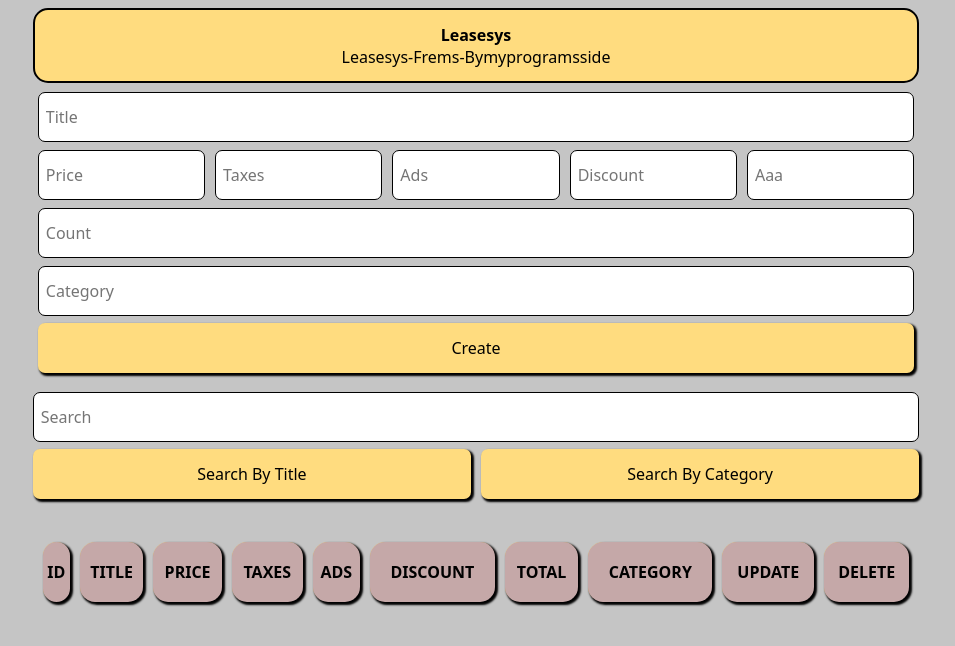
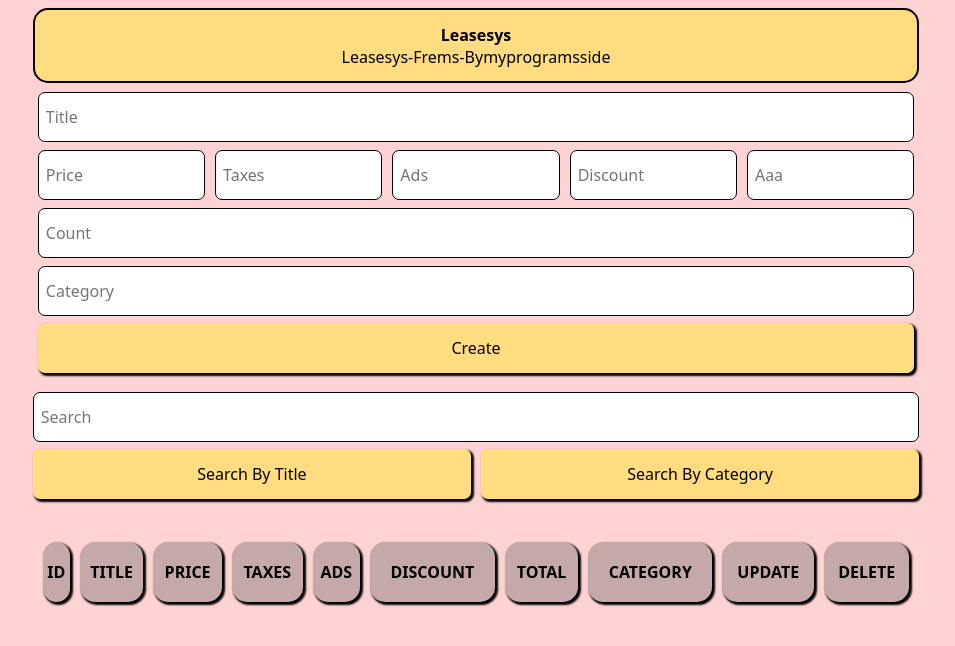
Before and after one commit to ahmedaaamm2/leasesys, a website: page index.html in a window 1280 px wide. Shown: the whole page, without its empty margins (164-1119 px from the left). Drawn offline with Linux system fonts and the light colour scheme.

Commit message:
change ahmedb bcakground again

```diff
--- a/style.css
+++ b/style.css
@@ -33,7 +33,7 @@
     background-color: #f44336;
 }
 body{
-    background-color: #c5c5c5;
+    background-color: #ffd3d3;
 }
 button, .head, #total, .tableHead{
     background-color: var(--headbtnclr);
```
